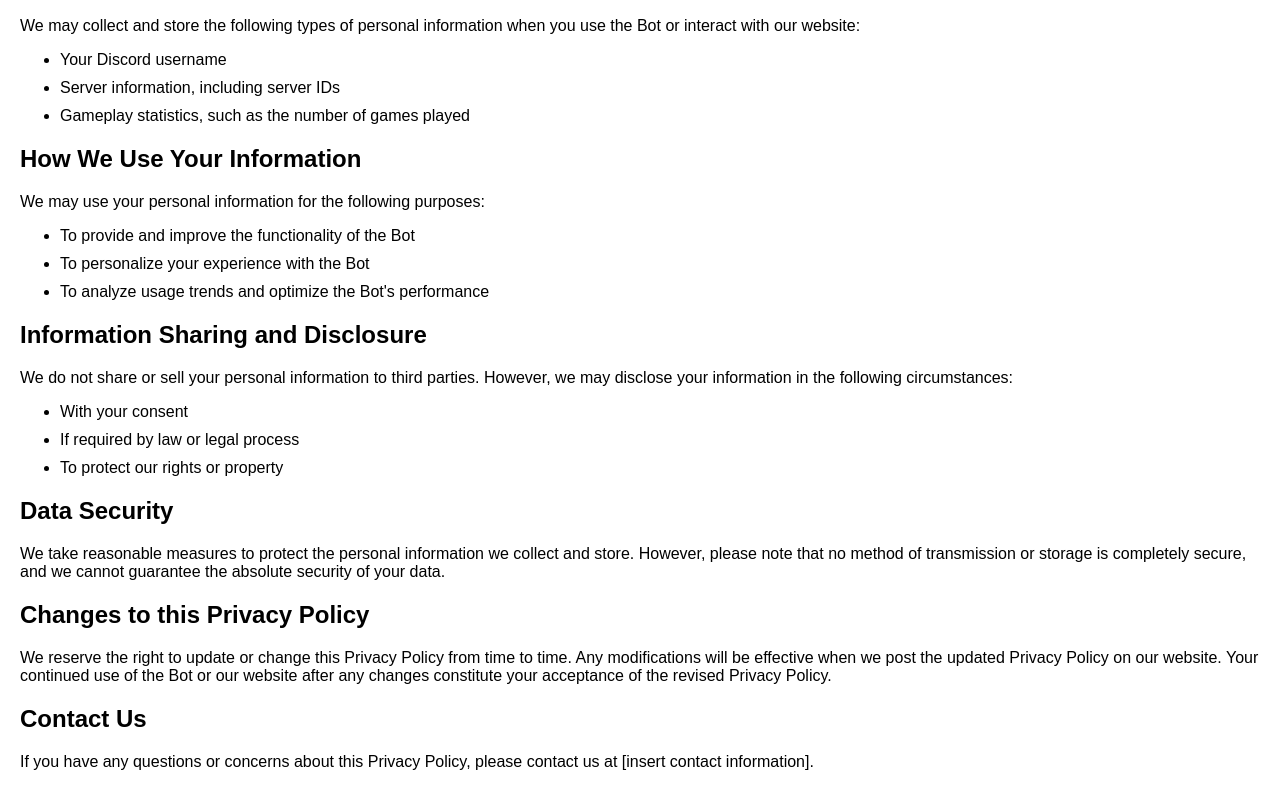
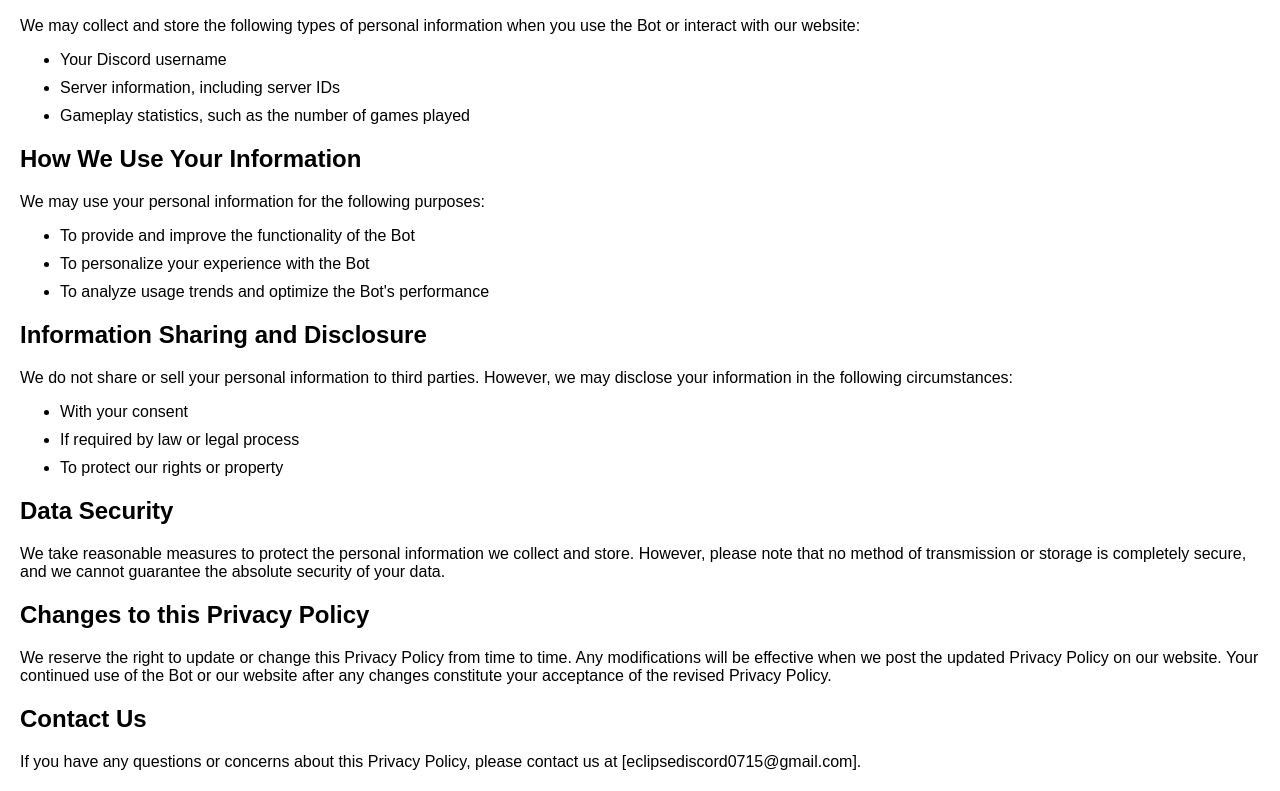
Before and after one commit to BNNOO/Bingo-bot-discord, a plain HTML site: page index.html in a window 1280 px wide. Shown: the part 1158-1949 px from the top of the page. Drawn offline with Linux system fonts and the light colour scheme.

Commit message:
Update index.html

```diff
--- a/index.html
+++ b/index.html
@@ -126,7 +126,7 @@
     </p>
     <h2>Contact Us</h2>
     <p>
-        If you have any questions or concerns about this Privacy Policy, please contact us at [insert contact information].
+        If you have any questions or concerns about this Privacy Policy, please contact us at [eclipsediscord0715@gmail.com].
     </p>
 </body>
 </html>
```
